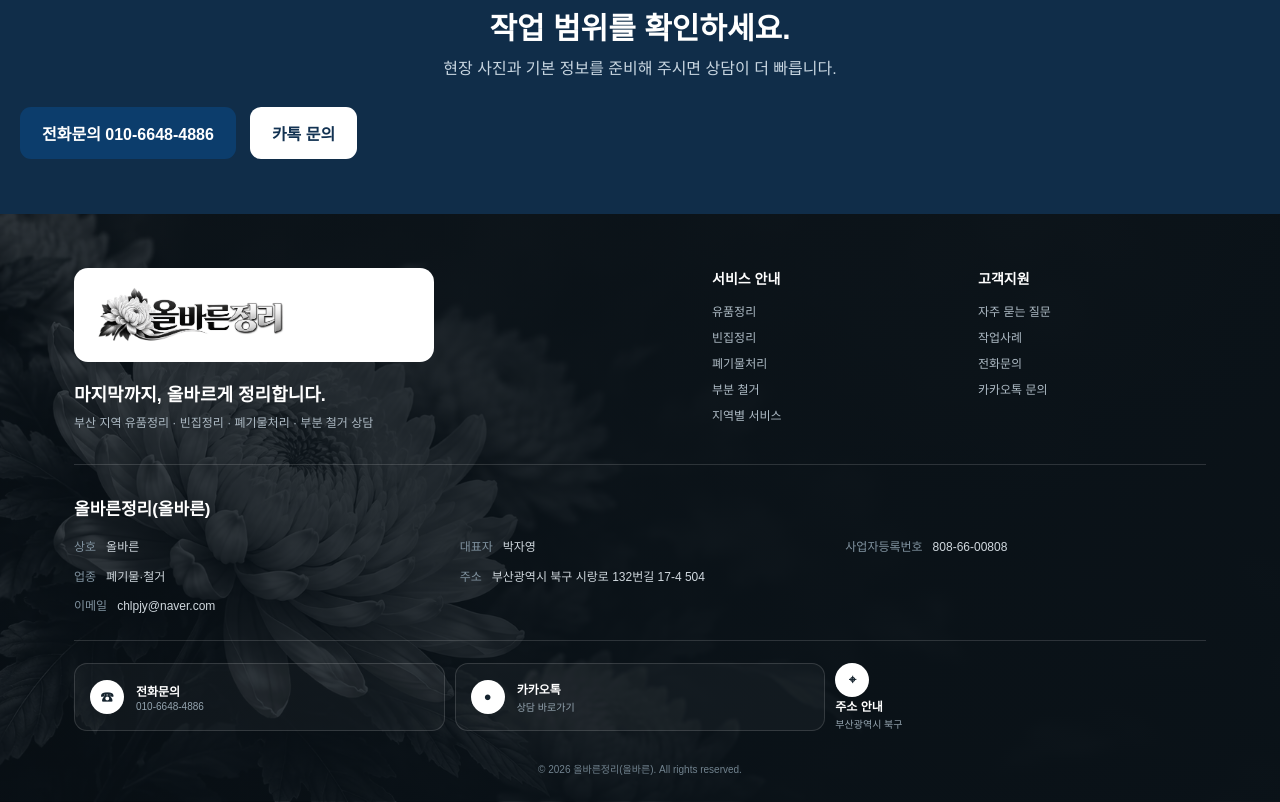
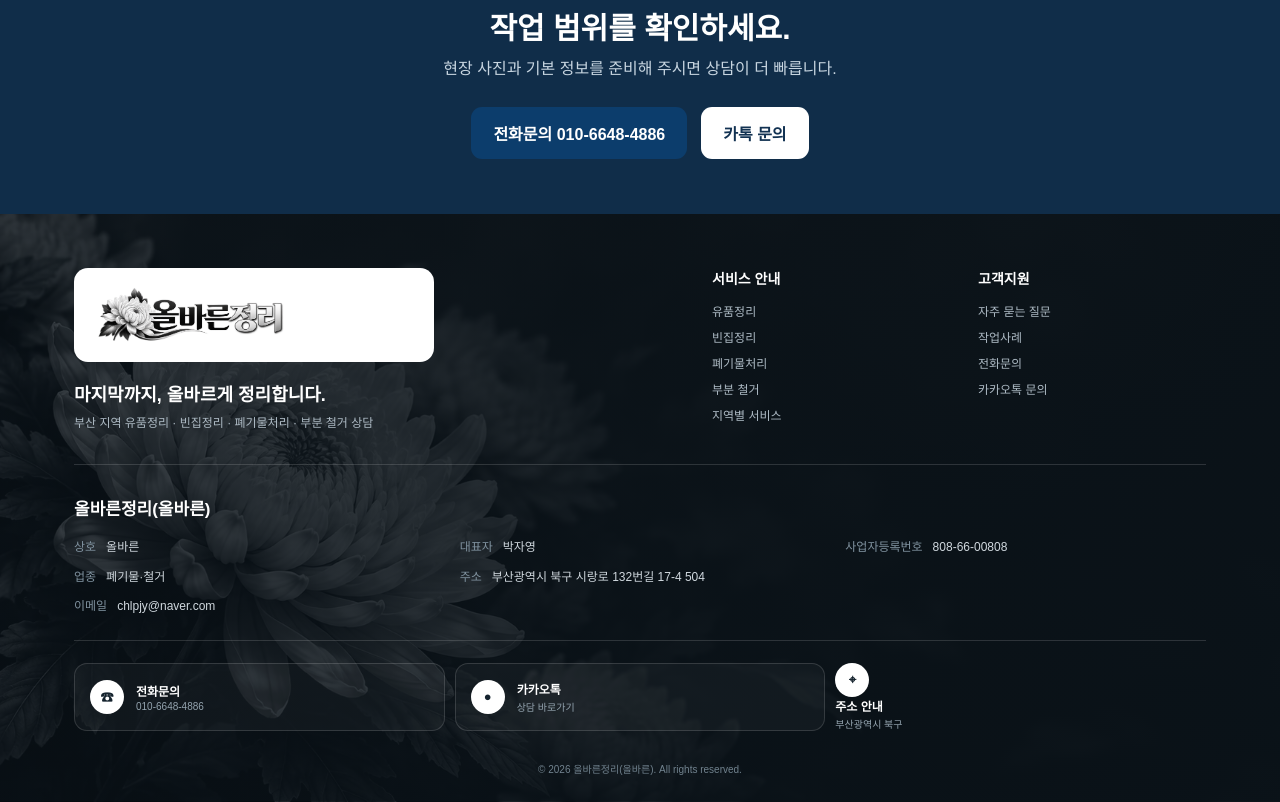
Before and after one commit to hoho601212-collab/olbareun-jeongri, a Next.js app: page /service/estate-cleanup in a window 1280 px wide. Shown: the part 4513-5315 px from the top of the page. Built offline with nearby package versions, Linux system fonts and the light colour scheme.

Commit message:
Center consultation CTA buttons across pages

```diff
--- a/app/globals.css
+++ b/app/globals.css
@@ -176,3 +176,8 @@
 /* Vacant-home service hero */
 .vacantHomeHero{background-image:linear-gradient(90deg,rgba(7,16,23,.90) 0%,rgba(7,16,23,.72) 38%,rgba(7,16,23,.30) 67%,rgba(7,16,23,.14) 100%),url('/images/services/vacant-home/vacant-home-apartment-hero.webp');background-size:cover;background-position:center center;background-repeat:no-repeat}
 @media(max-width:800px){.vacantHomeHero{min-height:430px;background-position:42% center;background-image:linear-gradient(90deg,rgba(7,16,23,.88) 0%,rgba(7,16,23,.67) 55%,rgba(7,16,23,.30) 100%),url('/images/services/vacant-home/vacant-home-apartment-hero.webp')}}
+
+/* Center consultation CTA actions on all pages */
+.localCta .actions{justify-content:center;align-items:center;margin-left:auto;margin-right:auto}
+.localCta .actions a{text-align:center}
+@media(max-width:800px){.localCta .actions{display:flex;justify-content:center;flex-wrap:wrap;width:100%}}
```
